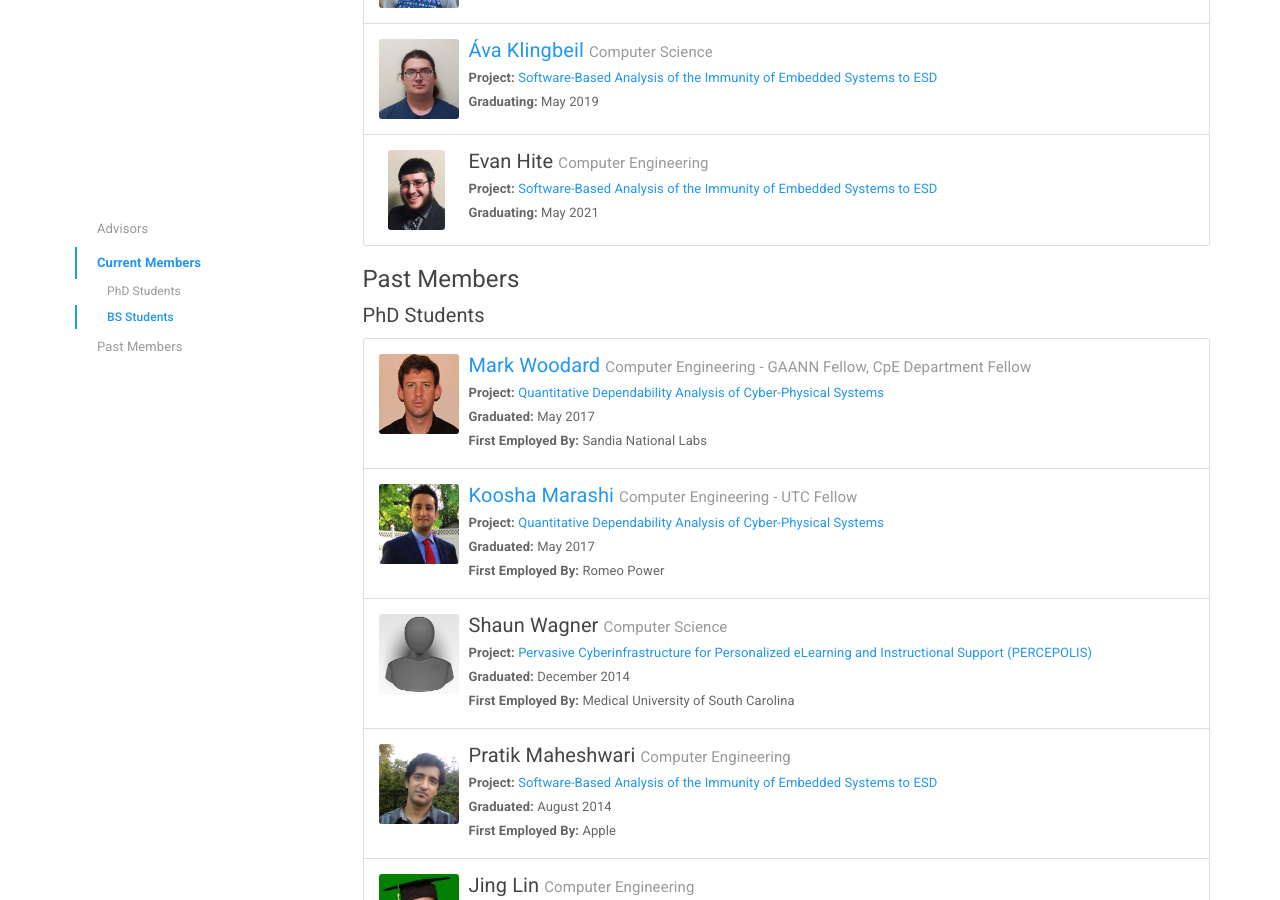
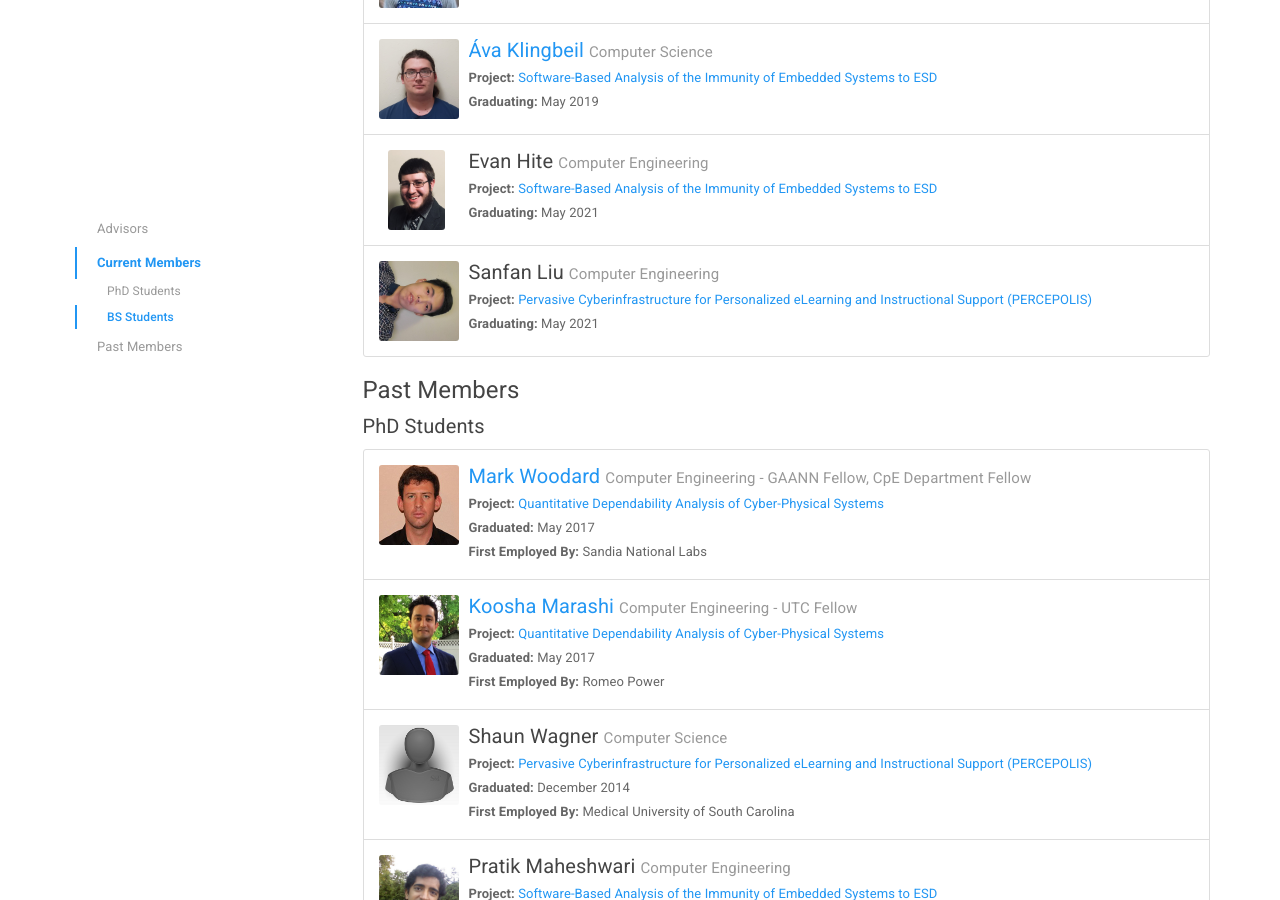
Before and after one commit to sendecomp/sendecomp-website, a Jekyll site: the page built from people.html, in a window 1280 px wide and 900 px high, scrolled down 1032 px. Built offline with Jekyll 4.4.1, drawn with Linux system fonts in a browser that asks for light colours.

Commit message:
Add Sanfan

```diff
--- a/_data/members.yml
+++ b/_data/members.yml
@@ -52,6 +52,16 @@
   position: Professor
   website: http://hurson.weebly.com/
   photo: Hurson.jpg
+
+- name: Sanfan Liu
+  major: Computer Engineering
+  degree: BS
+  status: Active
+  grad: May 2021
+  photo: Liu.jpg
+  project: |
+    Pervasive Cyberinfrastructure for Personalized eLearning and Instructional
+    Support (PERCEPOLIS)
 
 - name: Brad Ziegler
   major: Computer Engineering - GAANN Fellow
```
Also changed, not shown: img/members/Liu.jpg (added).
